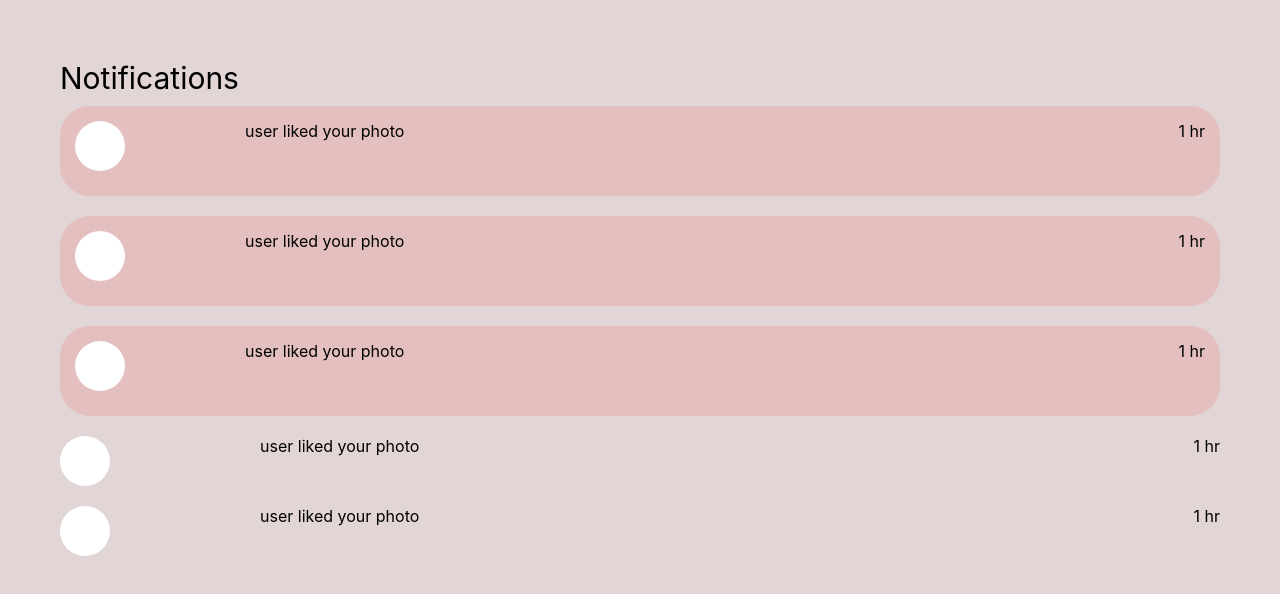
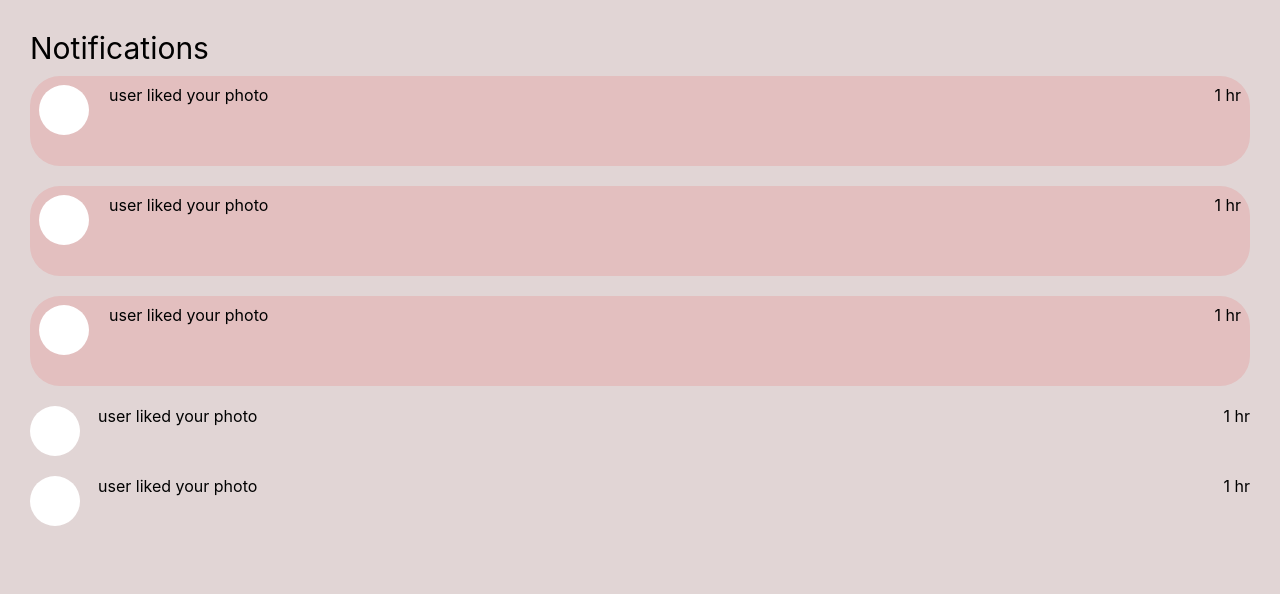
Before and after one commit to bharatrnair/socius-all, a React (Create React App) app: page /notifications in a window 1280 px wide. Shown: the top 594 px of the page. Built offline with nearby package versions, Linux system fonts and the light colour scheme.

Commit message:
notificationcss commit

```diff
--- a/src/components/Notifications.css
+++ b/src/components/Notifications.css
@@ -5,7 +5,7 @@
   }
   .notification-Body{
     height: 100%;
-    padding: 60px;                      /* display grid not working */
+    padding: 30px;                      /* display grid not working */
   }
   #notificationHeader{
     font-size: 30px;
@@ -18,8 +18,8 @@
     border-radius: 30px;
     display: grid;
     grid-template-columns: auto 1fr auto;
-    padding: 15px;
-    gap: 120px;
+    padding: 9px;
+    gap: 20px;
   }
   .notifications{
     display: grid;
@@ -34,5 +34,5 @@
   .notification-read{
     display: grid;
     grid-template-columns: auto 1fr auto;
-    gap: 150px;
+    gap: 18px;
   }
```
